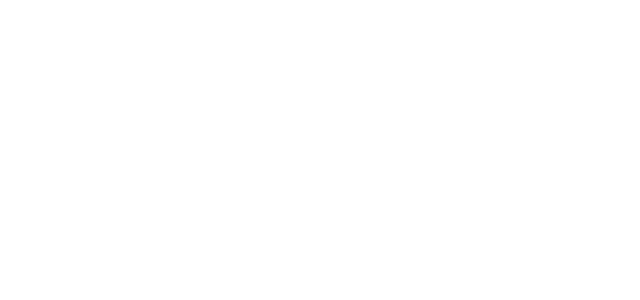
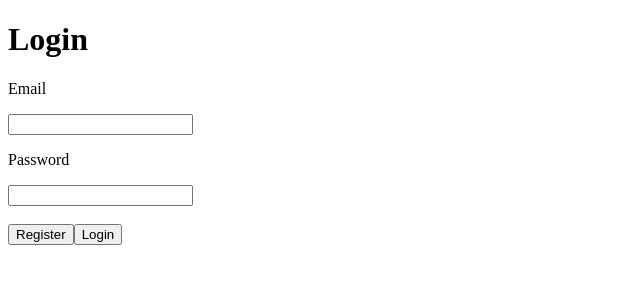
Before and after one commit to trumantay/affinia, a Vue app: page /login in a window 1280 px wide. Before the commit this address had no page. Shown: the top 300 px of the page, without its empty margins (0-640 px from the left). Built offline with nearby package versions, Linux system fonts and the light colour scheme; no server answers.

Commit message:
Implement Firebase authentication and persistent login

```diff
--- a/package.json
+++ b/package.json
@@ -9,6 +9,7 @@
     "preview": "vite preview"
   },
   "dependencies": {
+    "firebase": "^12.15.0",
     "pinia": "^3.0.4",
     "vue": "^3.5.38",
     "vue-router": "^5.1.0"
--- /dev/null
+++ b/src/firebase/auth.js
@@ -0,0 +1,5 @@
+import { getAuth } from "firebase/auth"
+
+import { app } from "./config"
+
+export const auth = getAuth(app)
--- /dev/null
+++ b/src/firebase/authService.js
@@ -0,0 +1,18 @@
+import { createUserWithEmailAndPassword, signInWithEmailAndPassword, signOut } from "firebase/auth"
+
+import { auth } from "./auth"
+
+export async function register(email, password) {
+
+    return await createUserWithEmailAndPassword(auth, email, password)
+}
+
+export async function login(email, password) {
+
+    return await signInWithEmailAndPassword(auth, email, password)
+}
+
+export async function logout() {
+
+    return await signOut(auth)
+}
--- /dev/null
+++ b/src/firebase/authState.js
@@ -0,0 +1,10 @@
+import { onAuthStateChanged } from "firebase/auth"
+
+import { auth } from "./auth"
+
+export function listenToAuth(callback) {
+
+    onAuthStateChanged(auth, user => {
+        callback(user)
+    })
+}
--- /dev/null
+++ b/src/firebase/config.js
@@ -0,0 +1,17 @@
+// Import the functions you need from the SDKs you need
+import { initializeApp } from "firebase/app";
+// TODO: Add SDKs for Firebase products that you want to use
+// https://firebase.google.com/docs/web/setup#available-libraries
+
+// Your web app's Firebase configuration
+const firebaseConfig = {
+  apiKey: "AIzaSyD0FpGBgamS851Z2i_iNOFeCcYLWS7VejA",
+  authDomain: "affinia-dev.firebaseapp.com",
+  projectId: "affinia-dev",
+  storageBucket: "affinia-dev.firebasestorage.app",
+  messagingSenderId: "213786369912",
+  appId: "1:213786369912:web:ae425ca6806375a2a0f28d"
+};
+
+// Initialize Firebase
+export const app = initializeApp(firebaseConfig);
--- a/src/main.js
+++ b/src/main.js
@@ -2,7 +2,19 @@ import { createApp } from "vue"
 import { createPinia } from "pinia"
 import App from "./App.vue"
 import router from "./router"
+import { useAffiniaStore } from "./stores/affiniaStore"
+import { listenToAuth } from "./firebase/authState"
+
+const app = createApp(App)
 
 const pinia = createPinia()
 
-createApp(App).use(pinia).use(router).mount("#app")
+app.use(pinia)
+
+app.use(router)
+
+const store = useAffiniaStore()
+
+listenToAuth(user => { store.firebaseUser = user })
+
+app.mount("#app")
--- a/src/pages/Landing.vue
+++ b/src/pages/Landing.vue
@@ -1,8 +1,22 @@
+<script setup>
+
+import { useAffiniaStore } from "../stores/affiniaStore"
+
+const store = useAffiniaStore()
+
+</script>
+
 <template>
 
     <div>
 
         <h1> Affinia </h1>
+
+        <p> Logged in user: {{ store.firebaseUser ? store.firebaseUser.email : "Not logged in" }} </p>
+
+        <router-link to="/login"> Login </router-link>
+
+        <br>
 
         <router-link to="/profile"> Profile </router-link>
 
--- /dev/null
+++ b/src/pages/Login.vue
@@ -0,0 +1,71 @@
+<script setup>
+
+import { ref } from "vue"
+
+import { login, register } from "../firebase/authService"
+
+const email = ref("")
+
+const password = ref("")
+
+async function doRegister() {
+
+    try {
+
+        const result = await register(email.value, password.value)
+
+        console.log(result.user)
+
+        alert("Registered!")
+
+    }
+
+    catch(error) {
+
+        alert(error.message)
+    }
+}
+
+async function doLogin() {
+
+    try {
+
+        const result = await login(email.value, password.value)
+
+        console.log(result.user)
+
+        alert("Logged in!")
+
+    }
+
+    catch(error) {
+
+        alert(error.message)
+    }
+}
+
+</script>
+
+<template>
+
+    <div>
+
+        <h1> Login </h1>
+
+        <p> Email </p>
+
+        <input v-model="email" />
+
+        <p> Password </p>
+
+        <input type="password" v-model="password" />
+
+        <br><br>
+
+        <button @click="doRegister"> Register </button>
+
+        <button @click="doLogin"> Login </button>
+
+    </div>
+
+</template>
--- a/src/router/index.js
+++ b/src/router/index.js
@@ -1,32 +1,29 @@
-import {
-    createRouter,
-    createWebHistory
-}
-from "vue-router"
+import { createRouter, createWebHistory } from "vue-router"
 
-import Landing
-from "../pages/Landing.vue"
+import Landing from "../pages/Landing.vue"
 
-import Profile
-from "../pages/Profile.vue"
+import Login from "../pages/Login.vue"
 
-import Purpose
-from "../pages/Purpose.vue"
+import Profile from "../pages/Profile.vue"
 
-import Preferences
-from "../pages/Preferences.vue"
+import Purpose from "../pages/Purpose.vue"
 
-import Filters
-from "../pages/Filters.vue"
+import Preferences from "../pages/Preferences.vue"
 
-import Matches
-from "../pages/Matches.vue"
+import Filters from "../pages/Filters.vue"
+
+import Matches from "../pages/Matches.vue"
 
 const routes = [
 
     {
         path: "/",
         component: Landing
+    },
+
+    {
+        path: "/login",
+        component: Login
     },
 
     {
--- a/src/stores/affiniaStore.js
+++ b/src/stores/affiniaStore.js
@@ -15,6 +15,8 @@ export const useAffiniaStore =
     defineStore("affinia", {
 
             state: () => ({
+
+                firebaseUser: null,
 
                 currentUser: structuredClone(sampleProfiles[0]),
 
```
Also changed, not shown: 1 other file (tests, documents, lock files or other folders).
